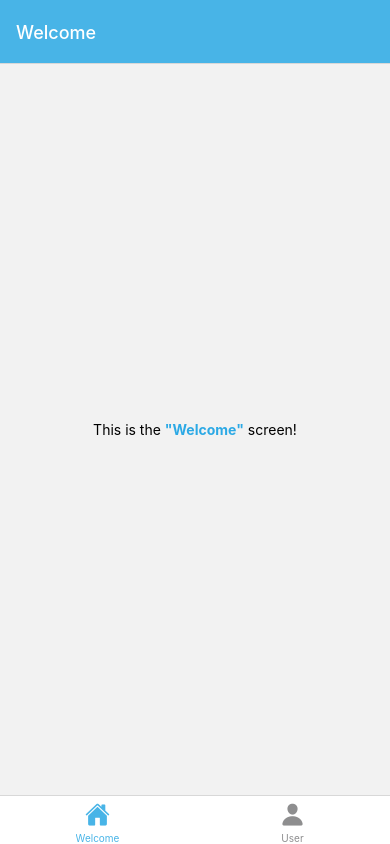
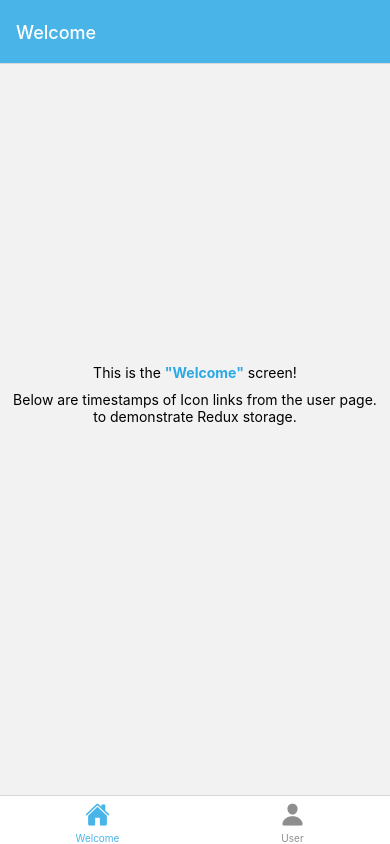
Before and after one commit to dbbrandt/react-native-expo-shells, a React Native app: screen /Welcome in a window 390 px wide. Built offline with nearby package versions, Linux system fonts and the light colour scheme.

Commit message:
Added id to stored object.
Rendered data in flatlist.

```diff
--- a/screens/UserScreen.js
+++ b/screens/UserScreen.js
@@ -2,8 +2,18 @@ import { View, Text, Button, StyleSheet } from 'react-native';
 import Colors from "../constants/colors";
 import IconButton from "../components/iconButton";
 
+import {useSelector, useDispatch} from 'react-redux';
+import { addSomeData} from "../store/data";
+
 function UserScreen({ navigation }) {
+  const someData = useSelector((state) => state.appdata.someData);
+  const dispatch = useDispatch();
+
   function gotoHomeHandler() {
+    const id = someData.length + 1;
+    const now = new Date();
+    // Storing a multi-value object in state
+    dispatch(addSomeData({id: id, dateAdded: now.toLocaleString()}));
     navigation.navigate('Welcome')
   }
 
--- a/screens/WelcomeScreen.js
+++ b/screens/WelcomeScreen.js
@@ -1,12 +1,38 @@
-import { View, Text, StyleSheet } from 'react-native';
+import {View, Text, StyleSheet, FlatList} from 'react-native';
 import Colors from "../constants/colors";
+import {useSelector} from "react-redux";
 
 function WelcomeScreen() {
+    const someData = useSelector((state) => state.appdata.someData);
+    const dateArray = someData.map((item) => `${item.dateAdded} (id - ${item.id})`);
+
+    function dateList(item, index) {
+        return (
+            <View style={styles.listContainer}>
+                <Text style={{marginBottom: 10}}>{index+1}. {item}</Text>
+            </View>
+        )
+    }
+
     return (
         <View style={styles.rootContainer}>
-      <Text>
+            <View style={styles.welcomeText}>
+                <Text style={{marginBottom: 10}}>
                     This is the <Text style={styles.highlight}>"Welcome"</Text> screen!
                 </Text>
+                <Text>
+                    Below are timestamps of Icon links from the user page.
+                </Text>
+                <Text>
+                    to demonstrate Redux storage.
+                </Text>
+            </View>
+            <View style={styles.listContainer}>
+                <FlatList data={dateArray}
+                          keyExtractor={(item) => item.id}
+                          renderItem={({item, index}) => dateList(item, index)}
+                />
+            </View>
         </View>
     );
 }
@@ -19,8 +45,18 @@ const styles = StyleSheet.create({
         justifyContent: 'center',
         alignItems: 'center',
     },
+    welcomeText: {
+        flex: 1,
+        justifyContent: 'flex-end',
+        alignItems: 'center',
+        marginBottom: 10,
+    },
     highlight: {
         fontWeight: 'bold',
         color: Colors.textHighlight,
     },
+    listContainer: {
+        flex: 1,
+
+    }
 });
--- a/store/data.js
+++ b/store/data.js
@@ -1,17 +1,17 @@
 import {createSlice} from '@reduxjs/toolkit';
 
 const dataSlice = createSlice({
-    name: 'somedata',
+    name: 'appdata',
     initialState: {
         someData: []
     },
     // With redux toolkit you can mutate state unlike plain redux because the toolkit takes care of it.
     reducers: {
         addSomeData: (state, action) => {
-            state.someData.push(action.payload.somedata);
+            state.someData.push({id: action.payload.id, dateAdded: action.payload.dateAdded});
         },
         removeSomeData: (state, action) => {
-            state.someData.splice(state.someData.indexOf(action.payload.id), 1);
+            state.someData = state.someData.filter((item) => item.id != action.payload.id);
         }
     }
 });
--- a/store/store.js
+++ b/store/store.js
@@ -6,6 +6,6 @@ import dataReReducer from './data';
 
 export const store = configureStore({
     reducer: {
-        favorites: dataReReducer
+        appdata: dataReReducer
     }
 });
```
Lines whose indentation alone changed are shown as unchanged.
